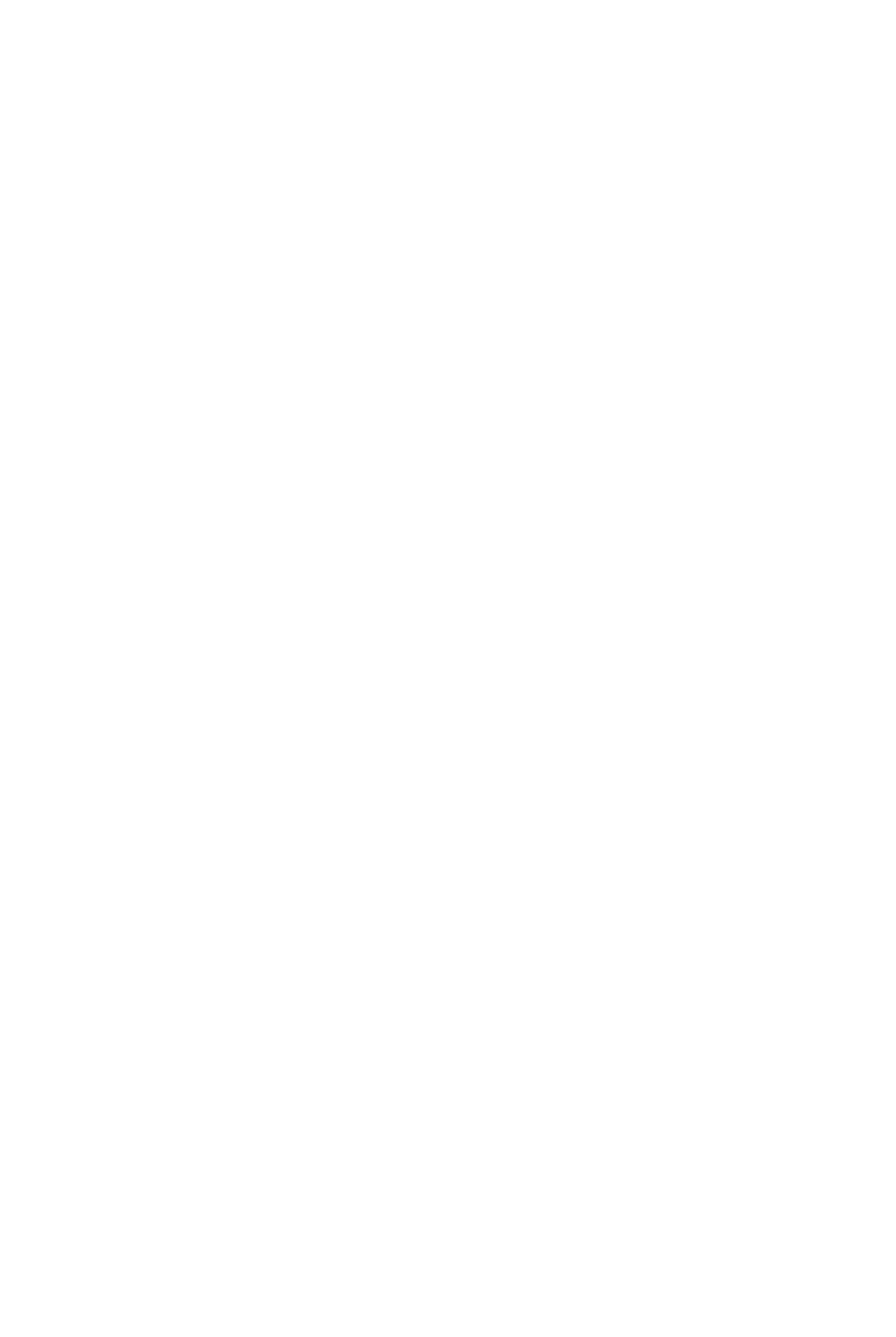
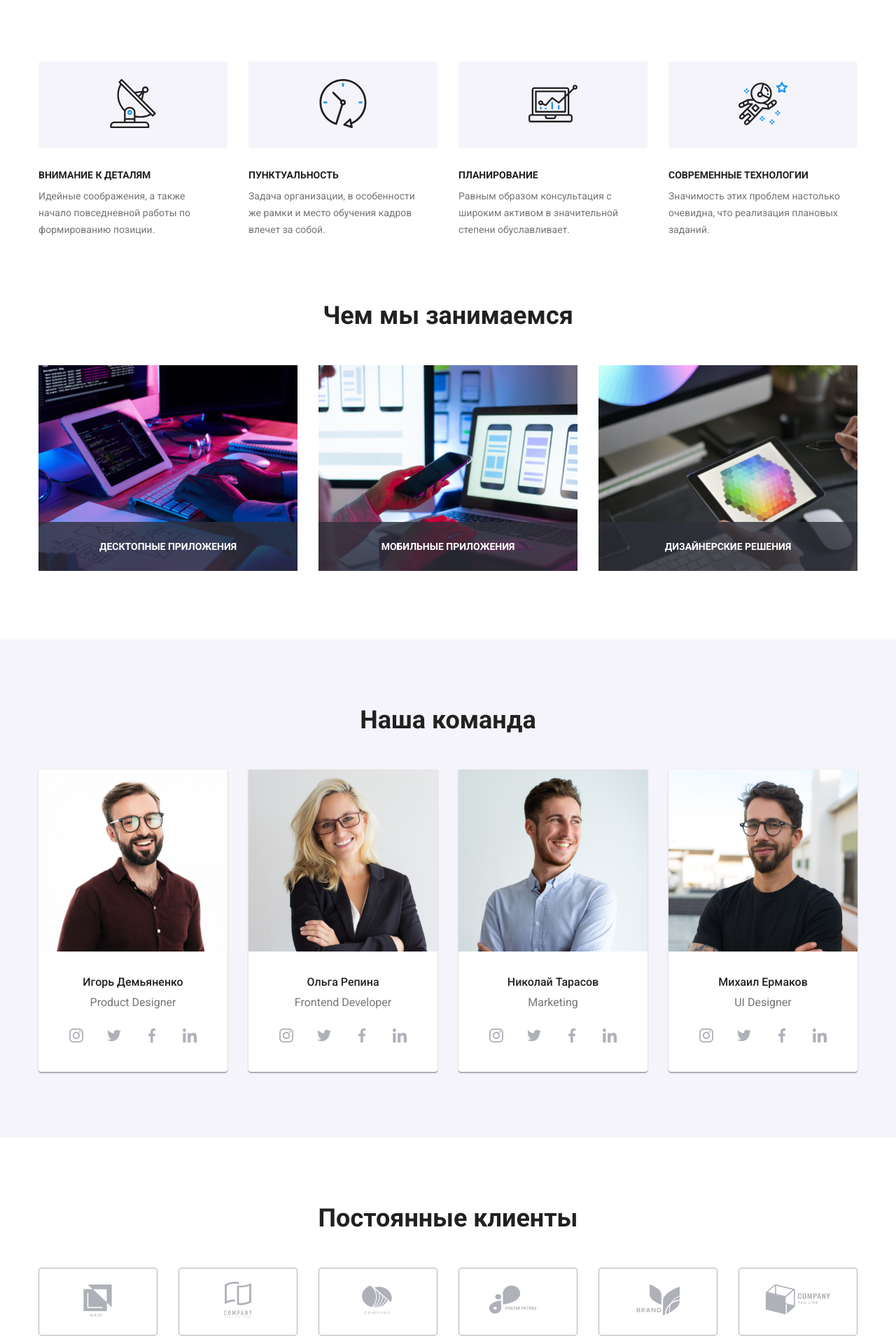
Before and after one commit to Abdurahmanov19/webstudioReact, a React (Vite) app: page / in a window 1280 px wide. Shown: the part 697-2608 px from the top of the page at 70% size. Before the commit the page ends 800 px from the top, so only its background shows below. Built offline with nearby package versions, Linux system fonts and the light colour scheme.

Commit message:
Добавил разделы и фильтрацию товара

```diff
--- a/src/components/ROUTER/Layout.jsx
+++ b/src/components/ROUTER/Layout.jsx
@@ -7,7 +7,7 @@ const Layout = () => {
         <div>
             <Header/>
             <Outlet/>
-            {/*<Footer/>*/}
+            <Footer/>
         </div>
     );
 };
--- a/src/pages/STUDIO/Studio.jsx
+++ b/src/pages/STUDIO/Studio.jsx
@@ -39,116 +39,116 @@ const Studio = () => {
     const [active, setActive] = useState(false);
     return (
         <div>
-            {/*<section className='hero'>*/}
-            {/*    <div className="container">*/}
-            {/*        <h2 className="hero__title">Эффективные решения <br/>*/}
-            {/*            для вашего бизнеса</h2>*/}
-            {/*        <button onClick={() => setActive(prev => !prev)} className="hero__btn">Заказать услугу</button>*/}
-            {/*    </div>*/}
-            {/*</section>*/}
-            {/*<section className='advantages'>*/}
-            {/*    <div className="container">*/}
-            {/*        <div className="advantages__block">*/}
-            {/*            <div className="advantages__box">*/}
-            {/*                <div className="advantages__content">*/}
-            {/*                    <img src="./../../../public/advantages-antenna.svg" alt="" className="advantages__img"/>*/}
-            {/*                </div>*/}
-            {/*                <h4 className="advantages__title">Внимание к деталям</h4>*/}
-            {/*                <p className="advantages__text">*/}
-            {/*                    Идейные соображения, а также <br/>*/}
-            {/*                    начало повседневной работы по <br/>*/}
-            {/*                    формированию позиции.*/}
-            {/*                </p>*/}
-            {/*            </div>*/}
-            {/*            <div className="advantages__box">*/}
-            {/*                <div className="advantages__content">*/}
-            {/*                    <img src="./../../../public/advantages-clock.svg" alt="" className="advantages__img"/>*/}
-            {/*                </div>*/}
-            {/*                <h4 className="advantages__title">Пунктуальность</h4>*/}
-            {/*                <p className="advantages__text">*/}
-            {/*                    Задача организации, в особенности <br/>*/}
-            {/*                    же рамки и место обучения кадров <br/>*/}
-            {/*                    влечет за собой.*/}
-            {/*                </p>*/}
-            {/*            </div>*/}
-            {/*            <div className="advantages__box">*/}
-            {/*                <div className="advantages__content">*/}
-            {/*                    <img src="./../../../public/advantages-diagram.svg" alt="" className="advantages__img"/>*/}
-            {/*                </div>*/}
-            {/*                <h4 className="advantages__title">Планирование</h4>*/}
-            {/*                <p className="advantages__text">*/}
-            {/*                    Равным образом консультация с <br/>*/}
-            {/*                    широким активом в значительной <br/>*/}
-            {/*                    степени обуславливает.*/}
-            {/*                </p>*/}
-            {/*            </div>*/}
-            {/*            <div className="advantages__box">*/}
-            {/*                <div className="advantages__content">*/}
-            {/*                    <img src="./../../../public/advantages-astronaut.svg" alt="" className="advantages__img"/>*/}
-            {/*                </div>*/}
-            {/*                <h4 className="advantages__title">Современные технологии</h4>*/}
-            {/*                <p className="advantages__text">*/}
-            {/*                    Значимость этих проблем настолько <br/>*/}
-            {/*                    очевидна, что реализация плановых <br/>*/}
-            {/*                    заданий.*/}
-            {/*                </p>*/}
-            {/*            </div>*/}
-            {/*        </div>*/}
-            {/*    </div>*/}
-            {/*</section>*/}
-            {/*<section className="service">*/}
-            {/*    <div className="container">*/}
-            {/*        <h2 className="service__title">Чем мы занимаемся</h2>*/}
-            {/*        <div className="service__wrapper">*/}
-            {/*            <div className="service__box">*/}
-            {/*                <img src="./../../../public/service__img1.png" alt="" className="service__img"/>*/}
-            {/*                <div className="service__dark-light">*/}
-            {/*                    <p className="service__text">Десктопные приложения</p>*/}
-            {/*                </div>*/}
-            {/*            </div>*/}
-            {/*            <div className="service__box">*/}
-            {/*                <img src="./../../../public/service__img2.png" alt="" className="service__img"/>*/}
-            {/*                <div className="service__dark-light">*/}
-            {/*                    <p className="service__text">Мобильные приложения</p>*/}
-            {/*                </div>*/}
-            {/*            </div>*/}
-            {/*            <div className="service__box">*/}
-            {/*                <img src="./../../../public/service__img3.png" alt="" className="service__img"/>*/}
-            {/*                <div className="service__dark-light">*/}
-            {/*                    <p className="service__text">Дизайнерские решения</p>*/}
-            {/*                </div>*/}
-            {/*            </div>*/}
-            {/*        </div>*/}
-            {/*    </div>*/}
-            {/*</section>*/}
-            {/*<section className="team">*/}
-            {/*    <div className="container">*/}
-            {/*        <h2 className="team__title">Наша команда</h2>*/}
-            {/*        <div className="team__wrapper">*/}
-            {/*            {team.map((item)=>(*/}
-            {/*                <Cards*/}
-            {/*                    key={item.title}*/}
-            {/*                    person={item.img}*/}
-            {/*                    title={item.title}*/}
-            {/*                    text={item.text}*/}
-            {/*                />*/}
-            {/*                ))}*/}
-            {/*        </div>*/}
-            {/*    </div>*/}
-            {/*</section>*/}
-            {/*<section className="clients">*/}
-            {/*    <div className="container">*/}
-            {/*        <h2 className="clients__title">Постоянные клиенты</h2>*/}
-            {/*        <div className="clients__wrapper">*/}
-            {/*            {clients.map((item)=>(*/}
-            {/*                <div className='clients__box' key={item.img}>*/}
-            {/*                    <Icon img={item.img}/>*/}
-            {/*                </div>*/}
-            {/*            ))}*/}
-            {/*        </div>*/}
-            {/*    </div>*/}
-            {/*</section>*/}
-            {/*<Form active={active} setActive={setActive}/>*/}
+            <section className='hero'>
+                <div className="container">
+                    <h2 className="hero__title">Эффективные решения <br/>
+                        для вашего бизнеса</h2>
+                    <button onClick={() => setActive(prev => !prev)} className="hero__btn">Заказать услугу</button>
+                </div>
+            </section>
+            <section className='advantages'>
+                <div className="container">
+                    <div className="advantages__block">
+                        <div className="advantages__box">
+                            <div className="advantages__content">
+                                <img src="./../../../public/advantages-antenna.svg" alt="" className="advantages__img"/>
+                            </div>
+                            <h4 className="advantages__title">Внимание к деталям</h4>
+                            <p className="advantages__text">
+                                Идейные соображения, а также <br/>
+                                начало повседневной работы по <br/>
+                                формированию позиции.
+                            </p>
+                        </div>
+                        <div className="advantages__box">
+                            <div className="advantages__content">
+                                <img src="./../../../public/advantages-clock.svg" alt="" className="advantages__img"/>
+                            </div>
+                            <h4 className="advantages__title">Пунктуальность</h4>
+                            <p className="advantages__text">
+                                Задача организации, в особенности <br/>
+                                же рамки и место обучения кадров <br/>
+                                влечет за собой.
+                            </p>
+                        </div>
+                        <div className="advantages__box">
+                            <div className="advantages__content">
+                                <img src="./../../../public/advantages-diagram.svg" alt="" className="advantages__img"/>
+                            </div>
+                            <h4 className="advantages__title">Планирование</h4>
+                            <p className="advantages__text">
+                                Равным образом консультация с <br/>
+                                широким активом в значительной <br/>
+                                степени обуславливает.
+                            </p>
+                        </div>
+                        <div className="advantages__box">
+                            <div className="advantages__content">
+                                <img src="./../../../public/advantages-astronaut.svg" alt="" className="advantages__img"/>
+                            </div>
+                            <h4 className="advantages__title">Современные технологии</h4>
+                            <p className="advantages__text">
+                                Значимость этих проблем настолько <br/>
+                                очевидна, что реализация плановых <br/>
+                                заданий.
+                            </p>
+                        </div>
+                    </div>
+                </div>
+            </section>
+            <section className="service">
+                <div className="container">
+                    <h2 className="service__title">Чем мы занимаемся</h2>
+                    <div className="service__wrapper">
+                        <div className="service__box">
+                            <img src="./../../../public/service__img1.png" alt="" className="service__img"/>
+                            <div className="service__dark-light">
+                                <p className="service__text">Десктопные приложения</p>
+                            </div>
+                        </div>
+                        <div className="service__box">
+                            <img src="./../../../public/service__img2.png" alt="" className="service__img"/>
+                            <div className="service__dark-light">
+                                <p className="service__text">Мобильные приложения</p>
+                            </div>
+                        </div>
+                        <div className="service__box">
+                            <img src="./../../../public/service__img3.png" alt="" className="service__img"/>
+                            <div className="service__dark-light">
+                                <p className="service__text">Дизайнерские решения</p>
+                            </div>
+                        </div>
+                    </div>
+                </div>
+            </section>
+            <section className="team">
+                <div className="container">
+                    <h2 className="team__title">Наша команда</h2>
+                    <div className="team__wrapper">
+                        {team.map((item)=>(
+                            <Cards
+                                key={item.title}
+                                person={item.img}
+                                title={item.title}
+                                text={item.text}
+                            />
+                            ))}
+                    </div>
+                </div>
+            </section>
+            <section className="clients">
+                <div className="container">
+                    <h2 className="clients__title">Постоянные клиенты</h2>
+                    <div className="clients__wrapper">
+                        {clients.map((item)=>(
+                            <div className='clients__box' key={item.img}>
+                                <Icon img={item.img}/>
+                            </div>
+                        ))}
+                    </div>
+                </div>
+            </section>
+            <Form active={active} setActive={setActive}/>
         </div>
     );
 };
```
